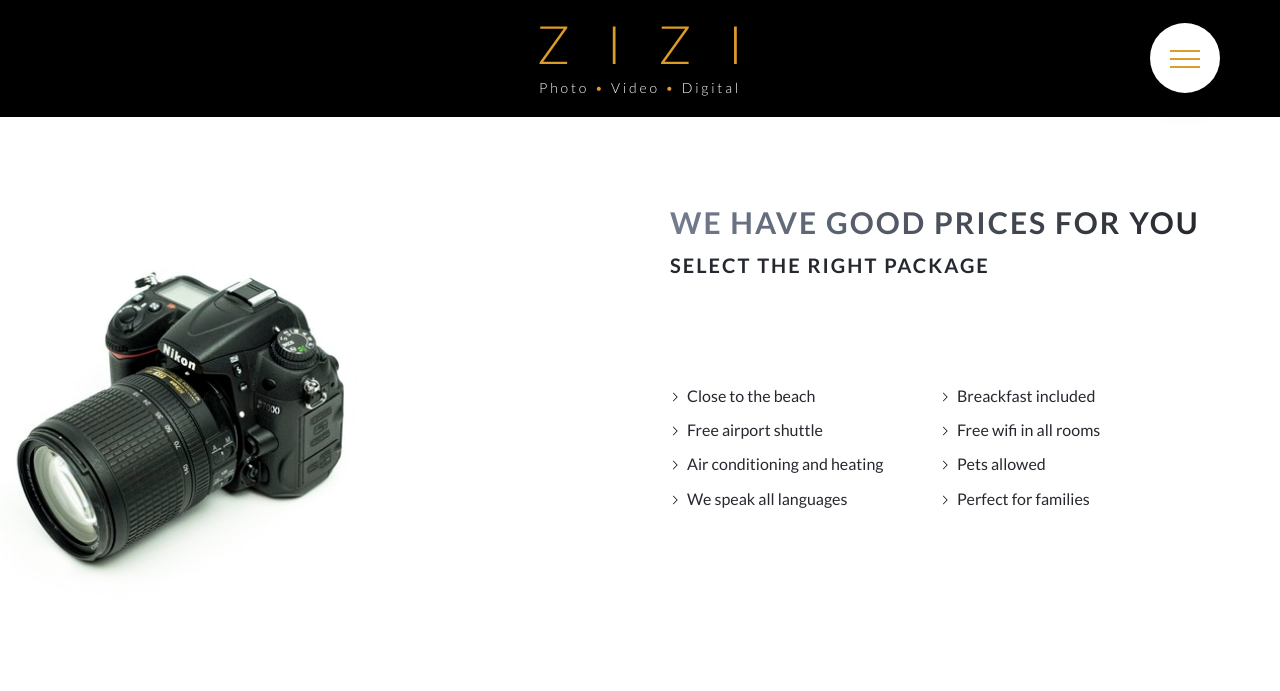
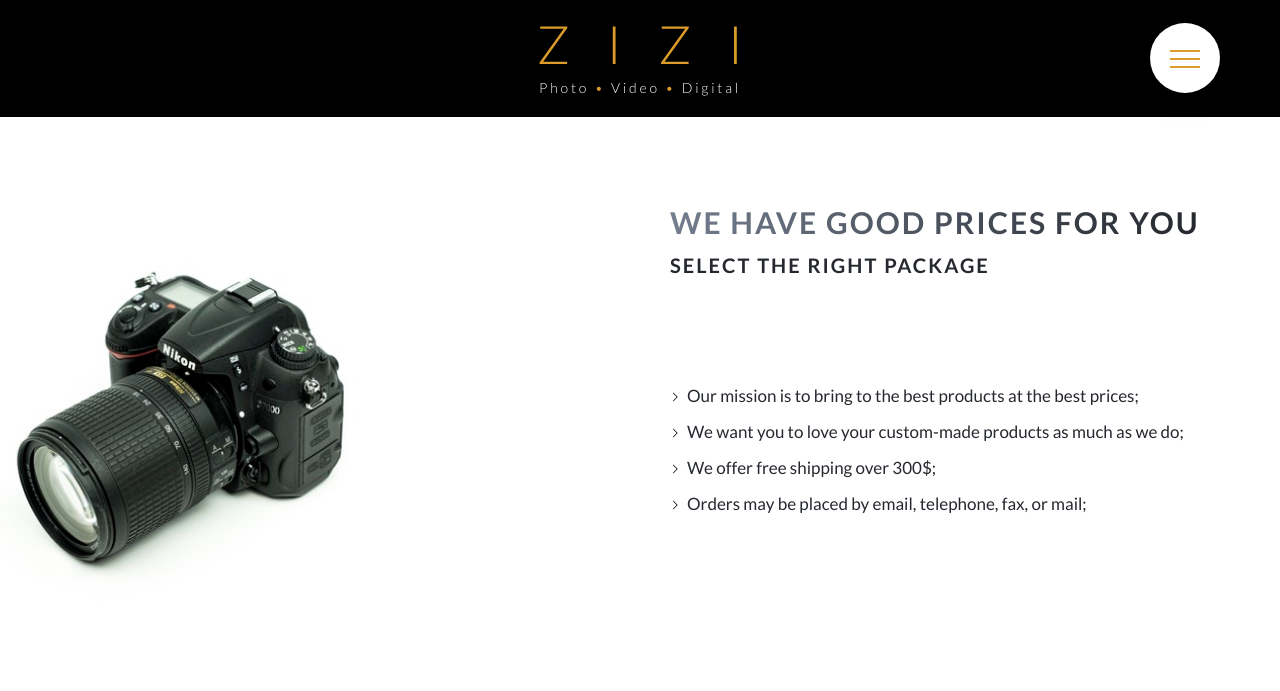
Before and after one commit to irenekochetkova/photo_video_service, a website: page pricing.html in a window 1280 px wide. Shown: the top 691 px of the page. Drawn offline with Linux system fonts and the light colour scheme.

Commit message:
created price section

```diff
--- a/pricing.html
+++ b/pricing.html
@@ -65,48 +65,27 @@
     <main>
 
       <section class="section-price">
-
-        <div class="">
         <div class="row">
           <div class="col-1-of-2">
             <div class="book">
               <img src="img/photo-1.jpeg" alt="book 1" class="book_img">
-                <!-- <img src="img/photo-2.jpeg" alt="book 1" class="book_img"> -->
-                <!-- <img src="img/photo-3.jpeg" alt="book 1" class="book_img"> -->
             </div>
           </div>
           <div class="col-1-of-2">
             <h2 class="heading-secondary u-margin-top-big">
               We have good prices for you
             </h2>
-
             <h3 class="heading-primary-footer">Select the right package</h3>
-
-
-              <div class="paragraph">
-
+            <div class="">
               <ul class="list">
-                <li class="list_item">Close to the beach</li>
-                <li class="list_item">Breackfast included</li>
-                <li class="list_item">Free airport shuttle</li>
-                <li class="list_item">Free wifi in all rooms</li>
-                <li class="list_item">Air conditioning and heating</li>
-                <li class="list_item">Pets allowed</li>
-                <li class="list_item">We speak all languages</li>
-                <li class="list_item">Perfect for families</li>
+                <li class="list_item">Our mission is to bring to the best products at the best prices;</li>
+                <li class="list_item">We want you to love your custom-made products as much as we do;</li>
+                <li class="list_item">We offer free shipping over 300$;</li>
+                <li class="list_item">Orders may be placed by email, telephone, fax, or mail;</li>
               </ul>
             </div>
-
-
           </div>
         </div>
-
-        </div>
-
-
-
-
-
       </section>
 
 
--- a/sass/components/_pricing.scss
+++ b/sass/components/_pricing.scss
@@ -23,9 +23,7 @@
 
 }
 
-// .paragraph:not(:last-of-type) {
-//   margin-bottom: 2rem;
-// }
+
 
 .list {
   list-style: none;
@@ -33,12 +31,11 @@
   padding: 5rem 0;
 
 
-  display: flex;
-  flex-wrap: wrap;
-
   &_item {
     flex: 0 0 50%;
     margin-bottom: .7rem;
+    font-size: 1.7rem;
+
   }
 
   &_item::before {
@@ -54,5 +51,7 @@
 
 
 
+
+
   }
 }
```
Also changed, not shown: css/style.css. Lines whose indentation alone changed are shown as unchanged.
